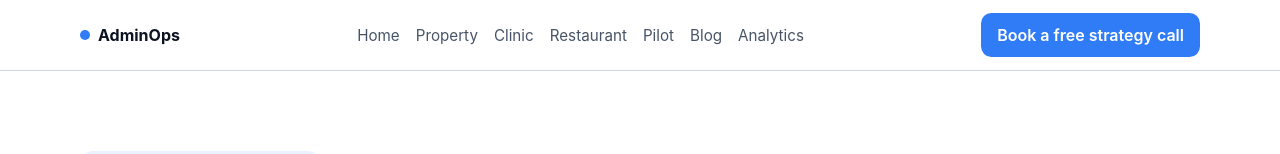
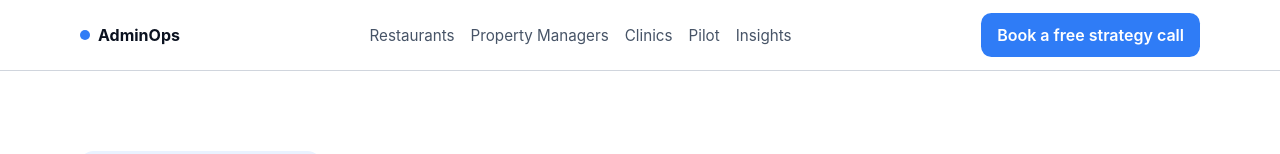
Before and after one commit to siegkamgo/adminops-site, a Next.js app: page / in a window 1280 px wide. Shown: the top 154 px of the page. Built offline with nearby package versions, Linux system fonts and the light colour scheme; no server answers.

Commit message:
Streamline navbar to target categories

```diff
--- a/components/SiteHeader.js
+++ b/components/SiteHeader.js
@@ -1,13 +1,11 @@
 import Link from "next/link";
 
 const navItems = [
-  { href: "/", label: "Home" },
-  { href: "/property-management-ai-agents", label: "Property" },
-  { href: "/clinic-ops-ai-agents", label: "Clinic" },
-  { href: "/restaurant-ops-ai-agents", label: "Restaurant" },
+  { href: "/restaurant-ops-ai-agents", label: "Restaurants" },
+  { href: "/property-management-ai-agents", label: "Property Managers" },
+  { href: "/clinic-ops-ai-agents", label: "Clinics" },
   { href: "/adminops-pilot", label: "Pilot" },
-  { href: "/blog/property-management-admin-automation", label: "Blog" },
-  { href: "/analytics-setup", label: "Analytics" }
+  { href: "/blog/property-management-admin-automation", label: "Insights" }
 ];
 
 export default function SiteHeader() {
```
